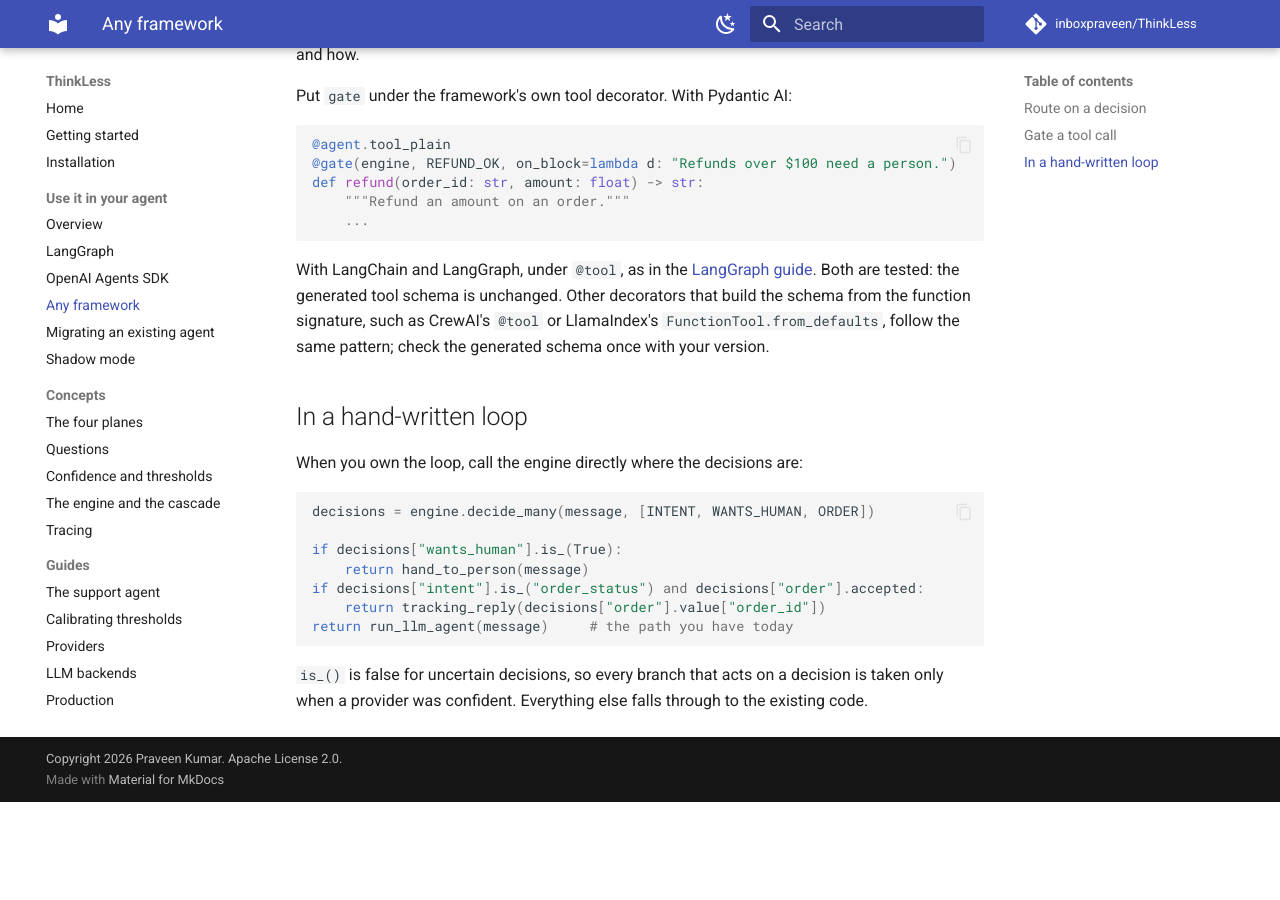
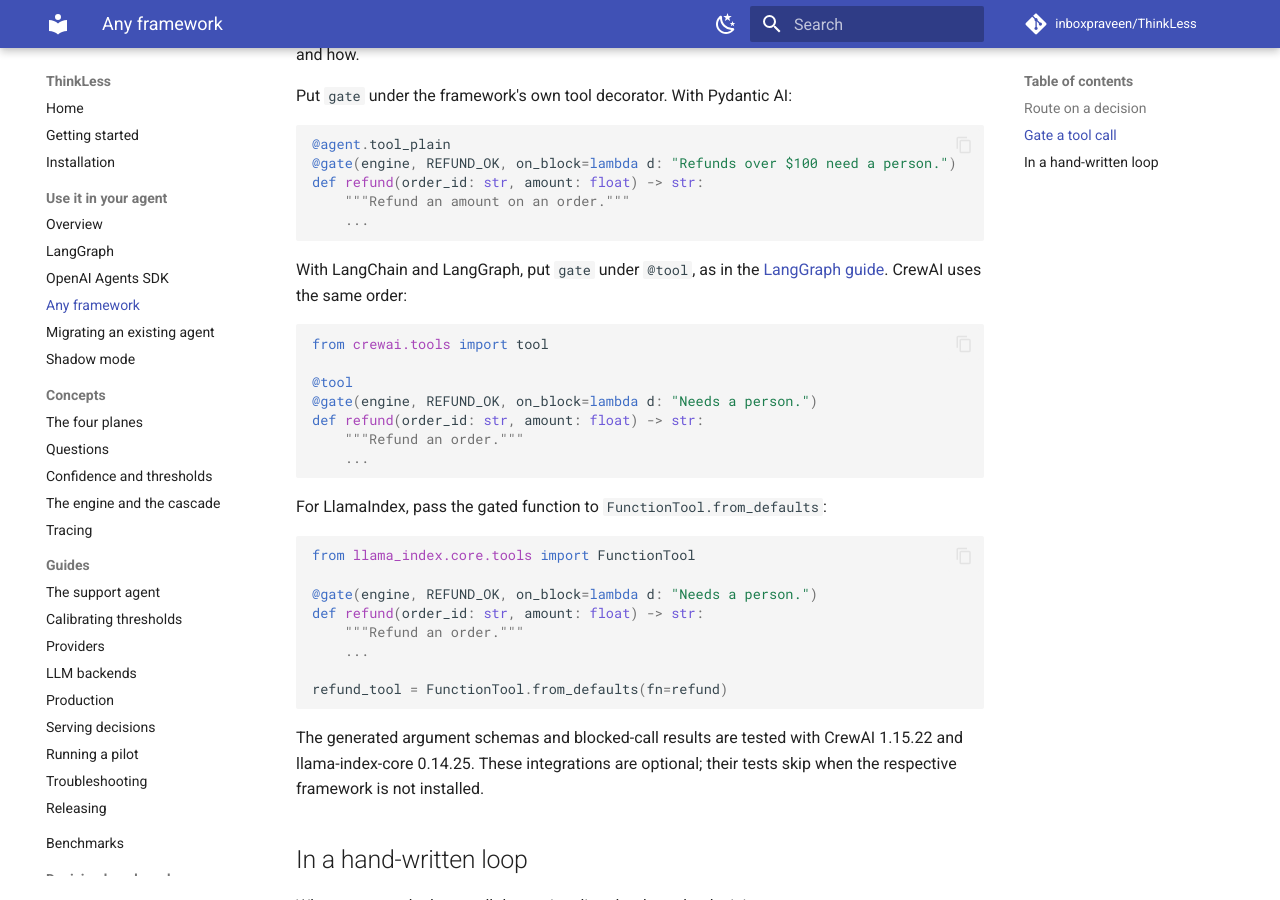
Before and after one commit to inboxpraveen/ThinkLess, an MkDocs documentation site: the page built from docs/integrations/any-framework.md, in a window 1280 px wide and 900 px high, scrolled down 1566 px. Built offline with MkDocs 1.6.1 and Material for MkDocs 9.7.7, drawn with Linux system fonts in a browser that asks for light colours; comment, search, counter and statistics services are not loaded; before the commit the page ends 2368 px from its top, so only the background shows below that.

Commit message:
Add gated tool tests for CrewAI and LlamaIndex (#14)
Summary

CrewAI and LlamaIndex were documented as compatible with gate(), but
lacked integration tests.

This PR adds coverage for both frameworks to verify that:

* Gated tools preserve argument properties and required fields.
* Allowed calls execute the underlying function.
* Blocked calls return the configured on_block message without executing
the function.

The tests use pytest.importorskip for optional dependencies.
Documentation includes usage examples and the tested versions: CrewAI
1.15.22 and llama-index-core 0.14.25.

Validation

* New integration tests: 2 passed.
* Integration test file: 6 passed, 7 skipped because unrelated optional
frameworks were not installed.
* Ruff lint and formatting checks passed.
* Prose check passed.

Closes #11

````diff
--- a/docs/integrations/any-framework.md
+++ b/docs/integrations/any-framework.md
@@ -86,12 +86,35 @@
     ...
 ```
 
-With LangChain and LangGraph, under `@tool`, as in the
-[LangGraph guide](langgraph.md#gate-a-tool). Both are tested: the generated
-tool schema is unchanged. Other decorators that build the schema from the
-function signature, such as CrewAI's `@tool` or LlamaIndex's
-`FunctionTool.from_defaults`, follow the same pattern; check the generated
-schema once with your version.
+With LangChain and LangGraph, put `gate` under `@tool`, as in the
+[LangGraph guide](langgraph.md#gate-a-tool). CrewAI uses the same order:
+
+```python
+from crewai.tools import tool
+
+@tool
+@gate(engine, REFUND_OK, on_block=lambda d: "Needs a person.")
+def refund(order_id: str, amount: float) -> str:
+    """Refund an order."""
+    ...
+```
+
+For LlamaIndex, pass the gated function to `FunctionTool.from_defaults`:
+
+```python
+from llama_index.core.tools import FunctionTool
+
+@gate(engine, REFUND_OK, on_block=lambda d: "Needs a person.")
+def refund(order_id: str, amount: float) -> str:
+    """Refund an order."""
+    ...
+
+refund_tool = FunctionTool.from_defaults(fn=refund)
+```
+
+The generated argument schemas and blocked-call results are tested with
+CrewAI 1.15.22 and llama-index-core 0.14.25. These integrations are optional;
+their tests skip when the respective framework is not installed.
 
 ## In a hand-written loop
 
````
Also changed, not shown: CHANGELOG.md (+4 -0 lines), 1 other file.
